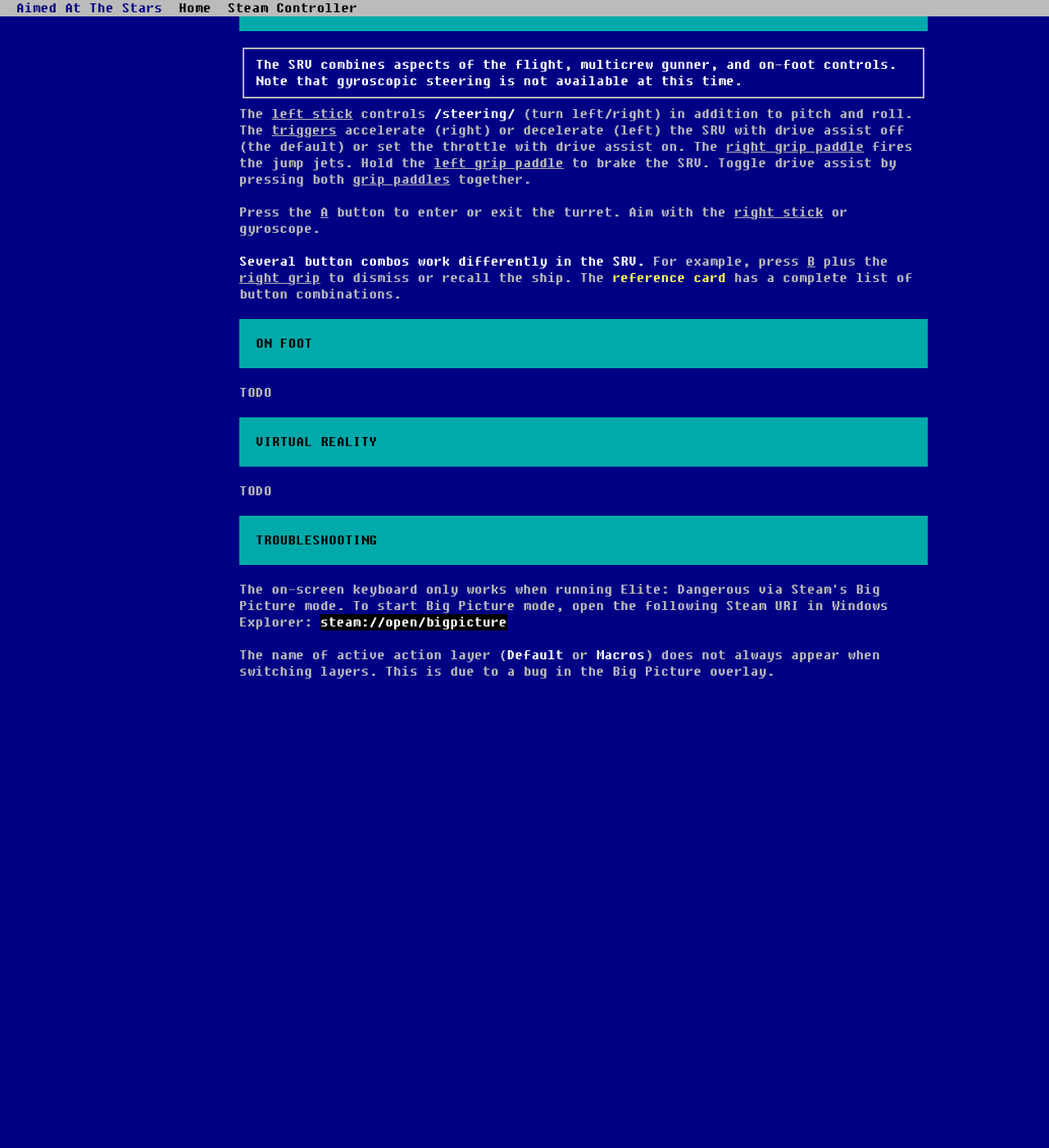
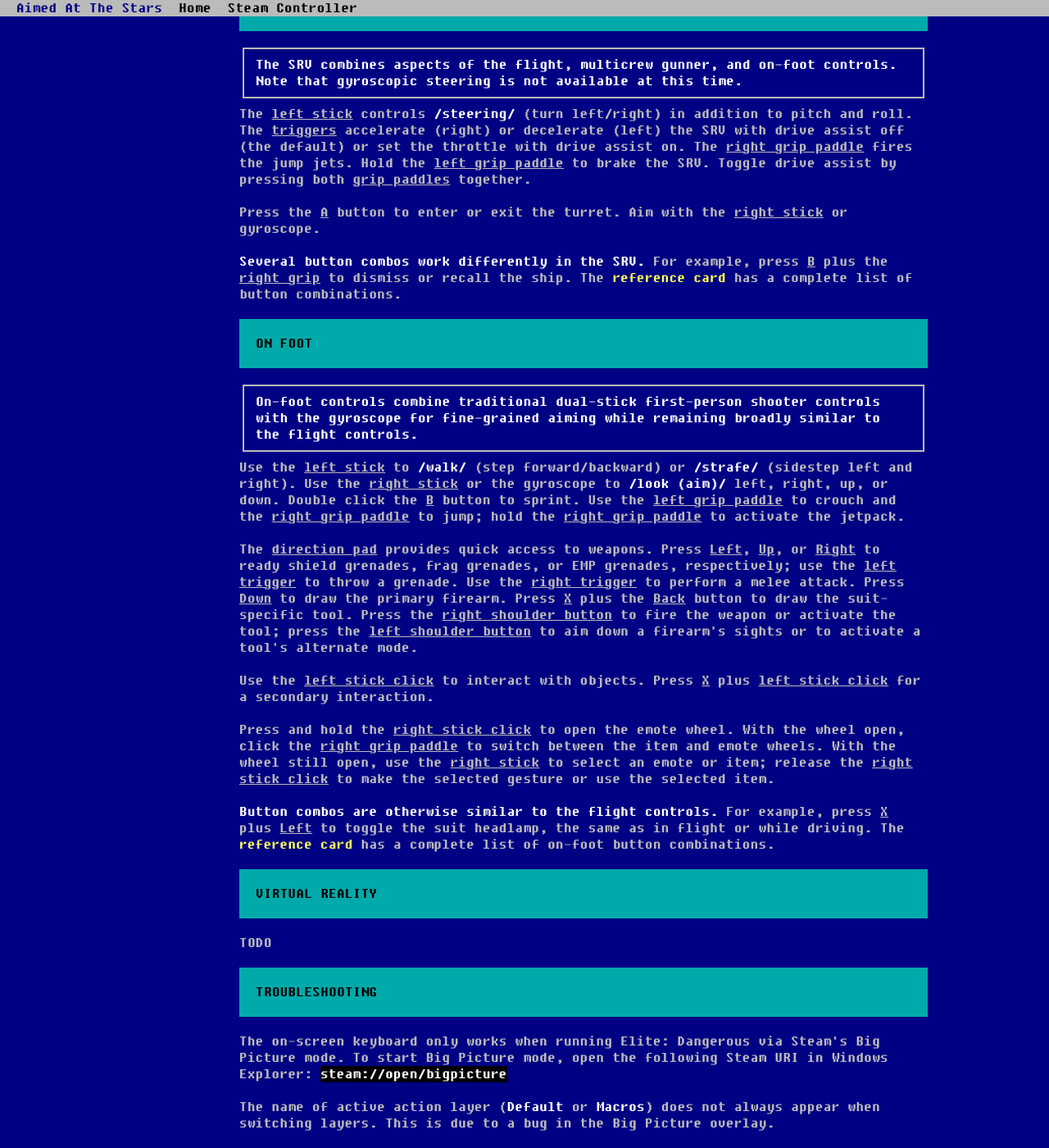
Before and after one commit to irtnog/aimedatthestars.org, a Jekyll site: the page built from bafpm/index.html, in a window 1280 px wide and 1400 px high, scrolled down 4017 px. Shown: the whole window at 82% size. Built offline with Jekyll 4.4.1, drawn with Linux system fonts in a browser that asks for light colours; before the commit the page ends 4866 px from its top, so only the background shows below that.

Commit message:
feat(bafpm): add on-foot controls

```diff
--- a/bafpm/index.html
+++ b/bafpm/index.html
@@ -167,7 +167,12 @@
         <div class="page-header">
           <h1>On Foot</h1>
         </div>
-        <p>TODO</p>
+        <p class="lead">On-foot controls combine traditional dual-stick first-person shooter controls with the gyroscope for fine-grained aiming while remaining broadly similar to the flight controls.</p>
+        <p>Use the <u>left stick</u> to <em>walk</em> (step forward/backward) or <em>strafe</em> (sidestep left and right).  Use the <u>right stick</u> or the gyroscope to <em>look (aim)</em> left, right, up, or down.  Double click the <u>B</u> button to sprint.  Use the <u>left grip paddle</u> to crouch and the <u>right grip paddle</u> to jump; hold the <u>right grip paddle</u> to activate the jetpack.</p>
+        <p>The <u>direction pad</u> provides quick access to weapons.  Press <u>Left</u>, <u>Up</u>, or <u>Right</u> to ready shield grenades, frag grenades, or EMP grenades, respectively; use the <u>left trigger</u> to throw a grenade.  Use the <u>right trigger</u> to perform a melee attack.  Press <u>Down</u> to draw the primary firearm.  Press <u>X</u> plus the <u>Back</u> button to draw the suit-specific tool.  Press the <u>right shoulder button</u> to fire the weapon or activate the tool; press the <u>left shoulder button</u> to aim down a firearm's sights or to activate a tool's alternate mode.</p>
+        <p>Use the <u>left stick click</u> to interact with objects.  Press <u>X</u> plus <u>left stick click</u> for a secondary interaction.</p>
+        <p>Press and hold the <u>right stick click</u> to open the emote wheel.  With the wheel open, click the <u>right grip paddle</u> to switch between the item and emote wheels.  With the wheel still open, use the <u>right stick</u> to select an emote or item; release the <u>right stick click</u> to make the selected gesture or use the selected item.</p>
+        <p><strong>Button combos are otherwise similar to the flight controls.</strong>  For example, press <u>X</u> plus <u>Left</u> to toggle the suit headlamp, the same as in flight or while driving.  The <a href="https://docs.google.com/spreadsheets/d/1Kq_-igWF8gBGCXUd-xO4WzAUgmmJgPT9XFkpKyXXNZw/#gid=84639351" target="_blank">reference card</a> has a complete list of on-foot button combinations.</p>
       </section>
 
       <section id="vr">
```
